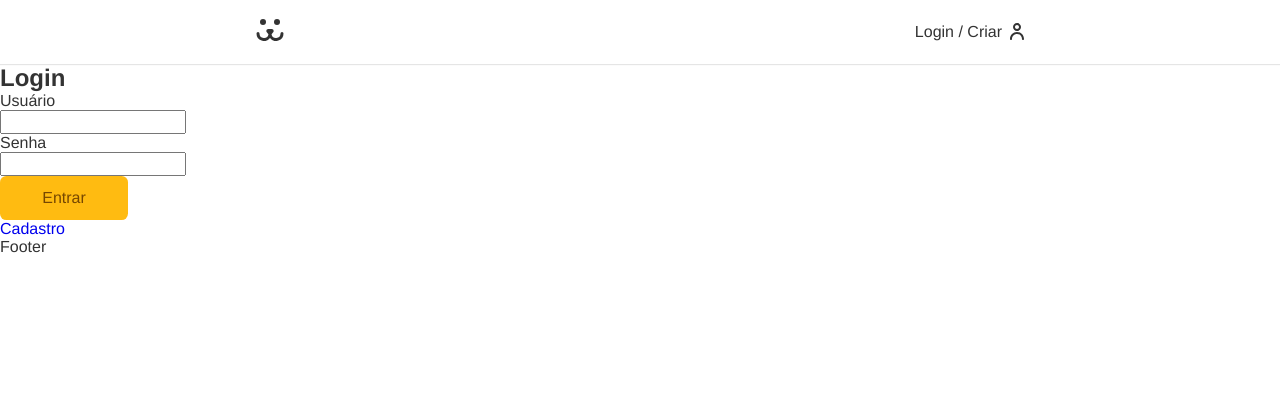
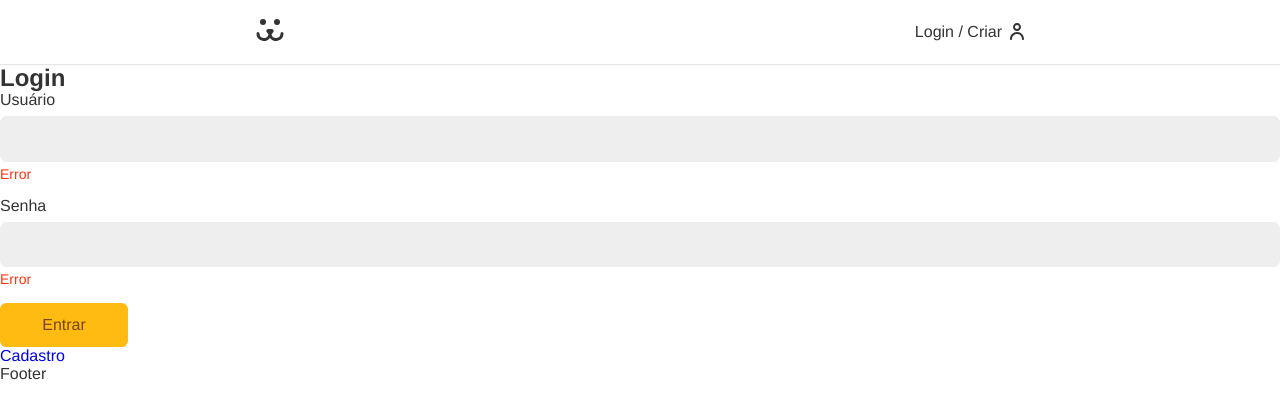
Before and after one commit to Barata-Ribeiro/Dogs, a React (Vite) app: page /login in a window 1280 px wide. Shown: the top 418 px of the page. Built offline with nearby package versions, Linux system fonts and the light colour scheme.

Commit message:
Add estilos do componente input

```diff
--- a/src/Components/Forms/Input.jsx
+++ b/src/Components/Forms/Input.jsx
@@ -3,12 +3,13 @@ import styles from "../styles/Forms/Input.module.css";
 
 const Input = ({ label, type, name }) => {
   return (
-    <>
-      <label htmlFor={name}>
+    <div className={styles.wrapper}>
+      <label className={styles.label} htmlFor={name}>
         {label}
-        <input className={styles.input} type={type} name={name} id={name} />
       </label>
-    </>
+      <input className={styles.input} type={type} name={name} id={name} />
+      <p className={styles.error}>Error</p>
+    </div>
   );
 };
 
--- a/src/Components/styles/Forms/Input.module.css
+++ b/src/Components/styles/Forms/Input.module.css
@@ -0,0 +1,34 @@
+.wrapper {
+  margin-bottom: 1rem;
+}
+
+.input {
+  border: 1px solid #eee;
+  display: block;
+  width: 100%;
+  font-size: 1rem;
+  padding: 0.8rem;
+  border-radius: 0.4rem;
+  background: #eee;
+  transition: 0.2s;
+}
+.input:hover,
+.input:focus {
+  outline: none;
+  border-color: #fb1;
+  background: white;
+  box-shadow: 0 0 0 3px #fea;
+}
+
+.label {
+  display: block;
+  font-size: 1rem;
+  line-height: 1;
+  padding-bottom: 0.5rem;
+}
+
+.error {
+  color: #f31;
+  font-size: 0.875rem;
+  margin-top: .25rem;
+}
```
